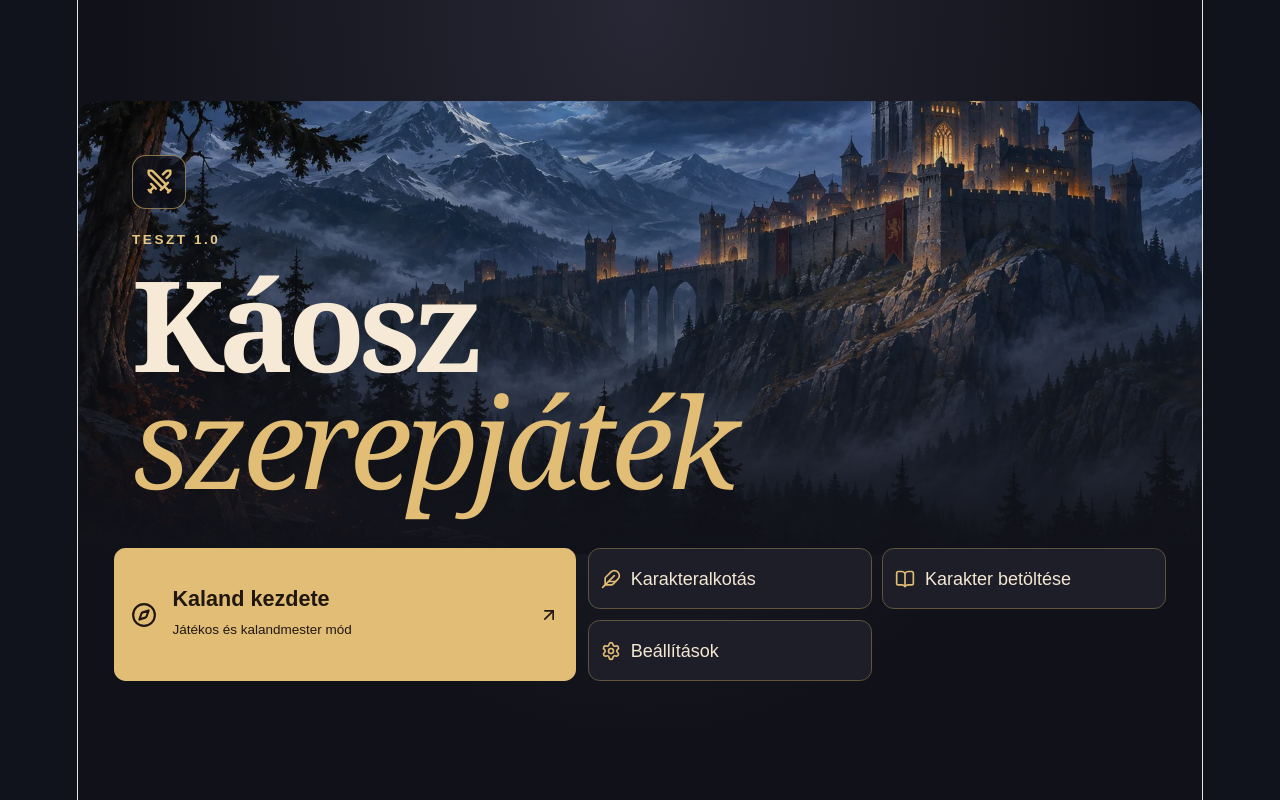
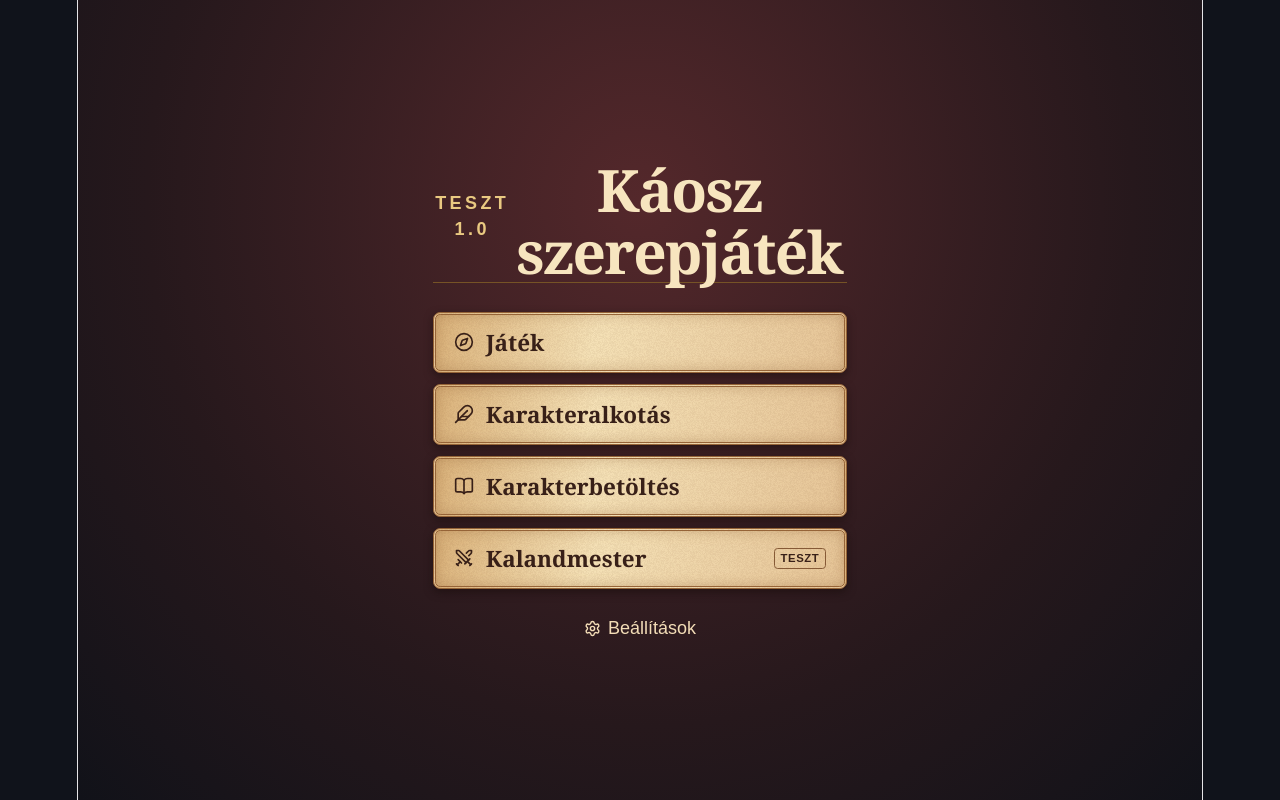
Before and after one commit to HellasHuN/kaosz-kalandmester123, a React (Vite) app: page / in a window 1280 px wide. Built offline with nearby package versions, Linux system fonts and the light colour scheme.

Commit message:
Redesign main menu and separate player navigation

```diff
--- a/src/App.css
+++ b/src/App.css
@@ -16,31 +16,6 @@ body {
   background: #10131b;
 }
 
-.home-screen {
-  display: grid;
-  place-items: center;
-  padding: 2rem 1rem;
-  background: radial-gradient(ellipse at 50% 30%, #541c24, #29151a 58%, #10131b);
-}
-
-.home-content {
-  width: min(100%, 44rem);
-  text-align: center;
-}
-
-.home-content h1 {
-  margin: 0 0 2rem;
-  color: #edc66e;
-  font: 700 clamp(2rem, 7vw, 4rem)/1.08 Georgia, serif;
-}
-
-.home-actions {
-  display: grid;
-  grid-template-columns: repeat(auto-fit, minmax(min(100%, 12rem), 1fr));
-  gap: 1rem;
-}
-
-.home-actions button,
 .workspace-nav button,
 .karakterlap-nav button,
 .character-sheet-actions button {
@@ -52,21 +27,6 @@ body {
   font: inherit;
 }
 
-.home-actions button {
-  min-height: 6rem;
-  padding: 1rem;
-  font-size: 1.2rem;
-  background: url("./assets/pergamen-rostok.png"), #f3dfb1;
-  color: #431721;
-  font-family: Georgia, serif;
-  font-weight: bold;
-}
-
-.home-actions button:hover {
-  background: #741d2b;
-  color: #fff0c5;
-}
-
 .workspace-nav button:hover,
 .character-sheet-actions button:hover:not(:disabled),
 .karakterlap-nav button:hover,
@@ -75,7 +35,6 @@ body {
   color: #fff0c5;
 }
 
-.home-actions button:focus-visible,
 .workspace-nav button:focus-visible,
 .character-sheet-actions button:focus-visible,
 .karakterlap-nav button:focus-visible {
--- a/src/App.jsx
+++ b/src/App.jsx
@@ -1,5 +1,5 @@
 import { ancestryTheme } from "./teszt/ancestryTheme.js";
-import { ArrowUpRight, BookOpen, Compass, Feather, Settings, Swords } from "lucide-react";
+import { BookOpen, Compass, Feather, Settings, Swords } from "lucide-react";
 import "./teszt/mobileHome.css";
 import { readAdventure, sampleCharacter, writeAdventure } from "./teszt/localAdventure.js";
 import "./teszt/testMode.css";
@@ -669,6 +669,13 @@ ancestry: JSON.parse(JSON.stringify(ancestry)),
 
   function selectTestMode(mode) {
     if (navigate("test-adventure", null)) setTestMode(mode);
+  }
+
+  function openPlayerCharacter(character) {
+    if (navigate("karakterlap", character)) {
+      setTestMode("player");
+      setAdventureCharacterId(character.id);
+    }
   }
 
   function openAdventureFor(character) {
@@ -1434,6 +1441,7 @@ setAncestry((previous) => ({
       <button className="save" onClick={saveCharacter}>KARAKTER MENTÉSE</button>
     </div>
   );
+  const selectingForPlay = page === "jatek";
   const playingCharacters = savedCharacters.filter((character) => character.playStatus === "playing");
 
   return (
@@ -1443,24 +1451,21 @@ setAncestry((previous) => ({
           módosítások csak az aktuális munkamenetben érhetők el.</p>}
         {page === "fomenu" ? (
           <section className="home-content mobile-home" aria-labelledby="home-title">
-            <div className="mobile-home-title">
-              <span className="mobile-home-mark" aria-hidden="true"><Swords size={29} /></span>
+            <header className="mobile-home-title">
               <p className="test-release">TESZT 1.0</p>
-              <h1 id="home-title">Káosz<br /><em>szerepjáték</em></h1>
-            </div>
+              <h1 id="home-title">Káosz szerepjáték</h1>
+            </header>
             <nav className="home-actions" aria-label="Főmenü">
-              <button className="mobile-home-adventure" type="button" onClick={() => navigate("test-adventure", null)}>
-                <Compass aria-hidden="true" size={26} />
-                <span><strong>Kaland kezdete</strong>
-                  <small>Játékos és kalandmester mód</small></span>
-                <ArrowUpRight aria-hidden="true" size={20} />
+              <button type="button" onClick={() => navigate("jatek", null)}><Compass aria-hidden="true" size={20} />Játék</button>
+              <button type="button" onClick={() => navigate("alkotas", null)}><Feather aria-hidden="true" size={20} />Karakteralkotás</button>
+              <button type="button" onClick={() => navigate("karakterek", null)}><BookOpen aria-hidden="true" size={20} />Karakterbetöltés</button>
+              <button type="button" aria-describedby="home-km-release" onClick={() => selectTestMode("km")}>
+                <Swords aria-hidden="true" size={20} />Kalandmester<span id="home-km-release" className="home-menu-release" aria-hidden="true">TESZT</span>
               </button>
-              <div className="mobile-home-grid">
-                <button type="button" onClick={() => navigate("alkotas", null)}><Feather aria-hidden="true" size={20} />Karakteralkotás</button>
-                <button type="button" onClick={() => navigate("karakterek")}><BookOpen aria-hidden="true" size={20} />Karakter betöltése</button>
-                <button type="button" onClick={() => navigate("test-settings", null)}><Settings aria-hidden="true" size={20} />Beállítások</button>
-              </div>
             </nav>
+            <button className="home-settings" type="button" onClick={() => navigate("test-settings", null)}>
+              <Settings aria-hidden="true" size={17} />Beállítások
+            </button>
           </section>
         ) : (
           <nav className="workspace-nav" aria-label="Visszalépés">
@@ -1475,8 +1480,10 @@ setAncestry((previous) => ({
         {page === "test-settings" && <Suspense fallback={<p role="status">Beállítások betöltése…</p>}><TestSettings mode={testMode} onMode={selectTestMode}
           onHome={() => {
             if (window.confirm("Visszatérsz a főmenübe?")) {
-              setTestMode(null);
-              navigate("fomenu", null);
+              if (navigate("fomenu", null)) {
+                setTestMode(null);
+                setAdventureCharacterId(null);
+              }
             }
           }} onExport={exportCharacters} onImport={importCharacters} /></Suspense>}
         {page === "test-adventure" && <Suspense fallback={<p role="status">Kaland betöltése…</p>}>
@@ -1548,9 +1555,11 @@ setAncestry((previous) => ({
             confirmLeaving={confirmLeaving}
           /></Suspense>
         )}
-        {page === "karakterek" && (
+        {(page === "karakterek" || selectingForPlay) && (
           <section className="panel" aria-labelledby="saved-characters-title">
-            <h2 id="saved-characters-title">Karakter betöltése</h2>
+            <h2 id="saved-characters-title">{selectingForPlay ? "Válassz karaktert a játékhoz" : "Karakterbetöltés"}</h2>
+            <p>{selectingForPlay ? "A játékba helyezett karakterek karakterlapja innen nyitható meg."
+              : "A tervezetek a karakteralkotásban szerkeszthetők. A már játékba helyezett karakterek a karakterlapon kezelhetők."}</p>
             {activationFeedback && <p role={activationFeedback.error ? "alert" : "status"}>{activationFeedback.text}</p>}
             {savedCharacters.length === 0 && <p>Nincs mentett karakter.</p>}
             {savedCharacters.map((character) => (
@@ -1560,13 +1569,16 @@ setAncestry((previous) => ({
                 <p>Állapot: <strong>{character.playStatus === "playing" ? "Játékban"
                   : character.playStatus === "draft" ? "Tervezet" : "Régi mentés · besorolásra vár"}</strong></p>
                 {character.playStatus === "draft" && <>
-                  <button className="save" type="button" onClick={() => navigate("alkotas", character)}>Karakter szerkesztése</button>
+                  {!selectingForPlay && <button className="save" type="button" onClick={() => navigate("alkotas", character)}>Karakter szerkesztése</button>}
                   <button className="save" type="button" onClick={() => setPlayStatus(character, "playing")}>Játékba helyezés</button>
                 </>}
                 {character.playStatus === "playing" && <>
-                  <button className="save" type="button" onClick={() => navigate("karakterlap", character)}>Karakterlap megnyitása</button>
-                  <button className="save" type="button" onClick={() => openAdventureFor(character)}>Kaland megnyitása</button>
-                  <button className="save" type="button" onClick={() => startDelete(character)}>Karakter eltávolítása</button>
+                  <button className="save" type="button" onClick={() => selectingForPlay
+                    ? openPlayerCharacter(character) : navigate("karakterlap", character)}>Karakterlap megnyitása</button>
+                  {!selectingForPlay && <>
+                    <button className="save" type="button" onClick={() => openAdventureFor(character)}>Kaland megnyitása</button>
+                    <button className="save" type="button" onClick={() => startDelete(character)}>Karakter eltávolítása</button>
+                  </>}
                 </>}
                 {character.playStatus == null && <>
                   <button className="save" type="button" onClick={() => setPlayStatus(character, "draft")}>Még nem játszott</button>
--- a/src/teszt/mobileHome.css
+++ b/src/teszt/mobileHome.css
@@ -1,80 +1,90 @@
 .test-app .home-screen {
-  padding: 0;
-  background: #121114;
+  display: grid;
+  place-content: center;
   min-height: 100svh;
+  padding: 1.25rem max(1rem, env(safe-area-inset-right))
+    max(1.25rem, env(safe-area-inset-bottom)) max(1rem, env(safe-area-inset-left));
+  background: radial-gradient(ellipse at 50% 25%, #54282b, #26181c 62%, #111219);
 }
 
 .test-app .mobile-home {
-  width: min(100%, 42rem);
-  margin: 0 auto;
-  text-align: left;
-  position: relative;
-  padding-bottom: max(1rem, env(safe-area-inset-bottom));
+  width: min(100%, 23rem);
+  margin-inline: auto;
+  text-align: center;
 }
 
 .mobile-home-title {
-  box-sizing: border-box;
-  display: grid;
-  align-content: end;
-  min-height: min(47svh, 400px);
-  padding: 1.5rem 1.25rem 1.2rem;
-  background: linear-gradient(0deg, #121114 2%, #12111482 62%, #12111425),
-    url('../assets/hero.png') center 42% / cover;
-  border-radius: 0 0 1rem 1rem;
+  margin-bottom: 1.6rem;
 }
 
 .test-app .mobile-home-title h1 {
-  margin: 0;
-  font-size: clamp(2.5rem, 11vw, 5.25rem);
-  line-height: .93;
-  letter-spacing: -.055em;
-  color: #f6e9d5;
-}
-
-.mobile-home-title .test-release {
-  margin: 0 0 .7rem;
-  font-size: .75rem;
+  margin: .5rem 0 0;
+  color: #f7e5bf;
+  font: 600 clamp(2rem, 6vw, 3.25rem)/1.06 Georgia, serif;
+  text-wrap: balance;
 }
 
 .test-app .mobile-home .home-actions {
-  margin: 0;
-  padding: 0 1rem;
   display: grid;
+  grid-template-columns: minmax(0, 1fr);
   gap: .65rem;
 }
 
 .test-app .mobile-home .home-actions button {
+  display: flex;
+  align-items: center;
+  gap: .65rem;
   min-width: 0;
   width: 100%;
-  min-height: 3.4rem;
-  margin: 0;
-  padding: .65rem;
-  border: 1px solid #655542;
-  border-radius: .65rem;
-  color: #f4e7d4;
-  background: #242026;
-  font: inherit;
-  text-transform: none;
+  min-height: 3.35rem;
+  padding: .55rem clamp(.55rem, 3vw, 1rem);
+  border: 3px double #956337;
+  border-radius: .4rem;
+  background: url('../assets/pergamen-rostok.png'), linear-gradient(105deg, #dcb47c, #f7e4b9 39%, #e8c799);
+  box-shadow: inset 0 0 .7rem #88582d55, 0 .18rem .45rem #140b0a88;
+  color: #382018;
+  text-align: left;
+  font: 700 clamp(1.05rem, 4vw, 1.25rem)/1.2 Georgia, serif;
+  cursor: pointer;
 }
 
-.test-app .mobile-home .home-actions .mobile-home-adventure {
-  display: grid;
-  justify-items: start;
-  gap: .25rem;
-  padding: .95rem;
-  text-align: left;
-  background: #e9c981;
-  color: #201711;
+.test-app .mobile-home .home-actions button:hover {
+  border-color: #6a3523;
+  background-color: #f8e6c5;
+  box-shadow: inset 0 0 .6rem #80512a66, 0 0 .55rem #e5b87066;
 }
 
-.mobile-home-adventure strong { font-size: 1.2rem; }
-.mobile-home-adventure span { font-size: .9rem; }
-.mobile-home-grid { display: grid; grid-template-columns: repeat(2, minmax(0, 1fr)); gap: .6rem; }
+.mobile-home button svg { flex: none; }
 
-@media (min-width: 49rem) {
-  .test-app .home-screen { padding: 1.5rem 0; }
-  .mobile-home-title { min-height: min(49svh, 440px); border-radius: 1rem; padding-inline: 2rem; }
-  .test-app .mobile-home .home-actions { padding-inline: 2rem; }
+.home-menu-release {
+  margin-inline-start: auto;
+  padding: .21rem .32rem;
+  border: 1px solid #865a36;
+  border-radius: .2rem;
+  font: 700 .63rem/1 Arial, sans-serif;
+  letter-spacing: .05em;
+}
+
+.test-app .mobile-home .home-settings {
+  display: inline-flex;
+  align-items: center;
+  gap: .4rem;
+  min-height: 44px;
+  margin-top: 1rem;
+  padding: .4rem .7rem;
+  border: 1px solid transparent;
+  border-radius: .35rem;
+  color: #f3ddb7;
+  background: transparent;
+  font: inherit;
+  cursor: pointer;
+}
+
+.test-app .mobile-home .home-settings:hover { border-color: #c49a60; }
+
+.test-app .mobile-home button:focus-visible {
+  outline: 2px solid #ffe3a6;
+  outline-offset: 3px;
 }
 
 @media (max-width: 600px) {
@@ -92,65 +102,6 @@
   --kaosz-copy: #f6e9d5;
   --kaosz-surface: #1d1e27;
   --kaosz-line: #61543e;
-}
-
-.test-app .home-screen {
-  background: radial-gradient(ellipse at 50% 0%, #272735, var(--kaosz-ink) 65%);
-}
-
-.test-app .mobile-home { width: min(100%, 69rem); }
-
-.mobile-home-title {
-  isolation: isolate;
-  position: relative;
-  min-height: clamp(20rem, 55svh, 43rem);
-  padding: 2.25rem 1.2rem 1.75rem;
-  background: linear-gradient(180deg, #10111a10, #10111a69 48%, #111219 100%),
-    url('../assets/theme/gate.webp') center 45% / cover;
-}
-
-.mobile-home-mark {
-  display: grid;
-  place-items: center;
-  width: 3rem;
-  height: 3rem;
-  border: 1px solid #e2bd7690;
-  border-radius: .75rem;
-  color: var(--kaosz-brass);
-  background: #0e1018b8;
-  margin-bottom: 1rem;
-}
-
-.test-app .mobile-home-title h1 {
-  font-family: Georgia, serif;
-  font-weight: 600;
-  font-size: clamp(3rem, 13vw, 7rem);
-  letter-spacing: -.047em;
-}
-.mobile-home-title h1 em { color: var(--kaosz-brass); font-weight: 400; }
-
-.test-app .mobile-home .home-actions { position: relative; margin-top: -.3rem; }
-.test-app .mobile-home .home-actions button {
-  border-color: var(--kaosz-line);
-  background: var(--kaosz-surface);
-}
-.mobile-home-grid button { display: flex; align-items: center; justify-content: flex-start; gap: .55rem; text-align: left; }
-.mobile-home-grid button svg { flex: 0 0 auto; color: var(--kaosz-brass); }
-
-.test-app .mobile-home .home-actions .mobile-home-adventure {
-  grid-template-columns: auto minmax(0, 1fr) auto;
-  align-items: center;
-  gap: .85rem;
-  min-height: 4.75rem;
-  background: var(--kaosz-brass);
-  border: 0;
-}
-
-.mobile-home-adventure span { display: grid; gap: .25rem; }
-
-@media (min-width: 49rem) {
-  .test-app .mobile-home .home-actions { grid-template-columns: 1fr 1.25fr; }
-  .mobile-home-title { padding: 3rem; background-position: center 54%; }
 }
 
 .character-cover {
@@ -194,7 +145,7 @@
 }
 
 @media (prefers-reduced-motion: no-preference) {
-  .mobile-home-title, .character-cover { animation: kaosz-reveal .35s ease-out both; }
+  .character-cover { animation: kaosz-reveal .35s ease-out both; }
   .mobile-home button, .online-panel button, .test-panel button { transition: background-color .18s, border-color .18s, color .18s; }
   @keyframes kaosz-reveal { from { opacity: .65; transform: translateY(.3rem); } to { opacity: 1; transform: translateY(0); } }
 }
```
